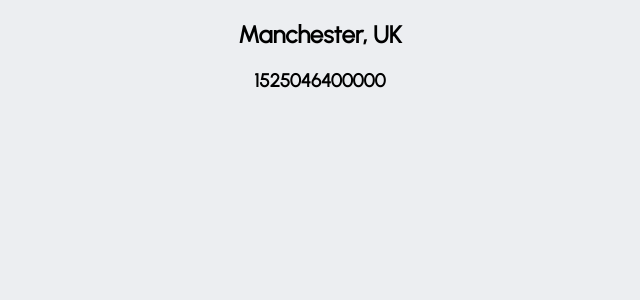
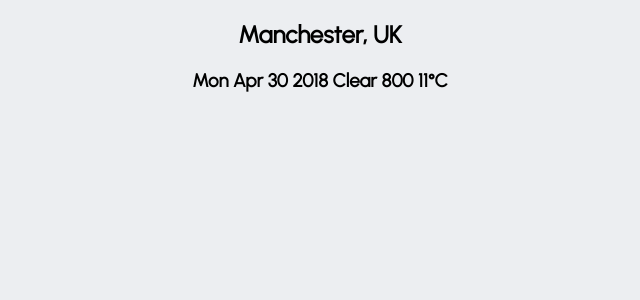
Before and after one commit to elyas-22/weather-app, a React (Create React App) app: page / in a window 1280 px wide. Shown: the top 300 px of the page, without its empty margins (320-960 px from the left). Built offline with nearby package versions, Linux system fonts and the light colour scheme.

Commit message:
My attempt at Forecast Summary

```diff
--- a/src/components/App.js
+++ b/src/components/App.js
@@ -4,11 +4,17 @@ import ForecastSummary from "./ForecastSummary";
 
 function App({ location, forecasts }) {
   const { city, country } = location;
-  const { date } = forecasts;
+  const { date, description, temperature, icon } = forecasts;
+
   return (
     <div className="App">
       <LocationDetails city={city} country={country} />
-      <ForecastSummary date={date} />
+      <ForecastSummary
+        date={date}
+        description={description}
+        temperature={temperature}
+        icon={icon}
+      />
     </div>
   );
 }
--- a/src/components/ForecastSummary.js
+++ b/src/components/ForecastSummary.js
@@ -1,8 +1,32 @@
 import React from "react";
 
 function ForecastSummary(props) {
-  const { date } = props;
-  return <h3>{`${date}`}</h3>;
+  const { date, description, temperature, icon } = props;
+  const longdate = new Date(date);
+  const newdate = longdate.toDateString(0);
+  return (
+    <h3>{`
+    ${newdate}
+    ${description}
+    ${icon}
+    ${temperature.max}\u00B0C`}</h3>
+  );
 }
 
+/* function ForecastSummary(props) {
+  const { date, description, temperature, icon } = props;
+  const longdate = new Date(date);
+  const newdate = longdate.toDateString(0);
+  return (
+    <div className="forecast-summary">
+      <div className="forecast-summary_date">{newdate}</div>
+      <div className="forecast-summary_description">{description}</div>
+      <div className="forecast-summary_temperature">
+        {temperature.max} &#8451;
+      </div>
+      <div className="forecast-summary_icon">{icon}</div>
+    </div>
+  );
+} */
+
 export default ForecastSummary;
```
Also changed, not shown: 1 other file (tests, documents, lock files or other folders).
